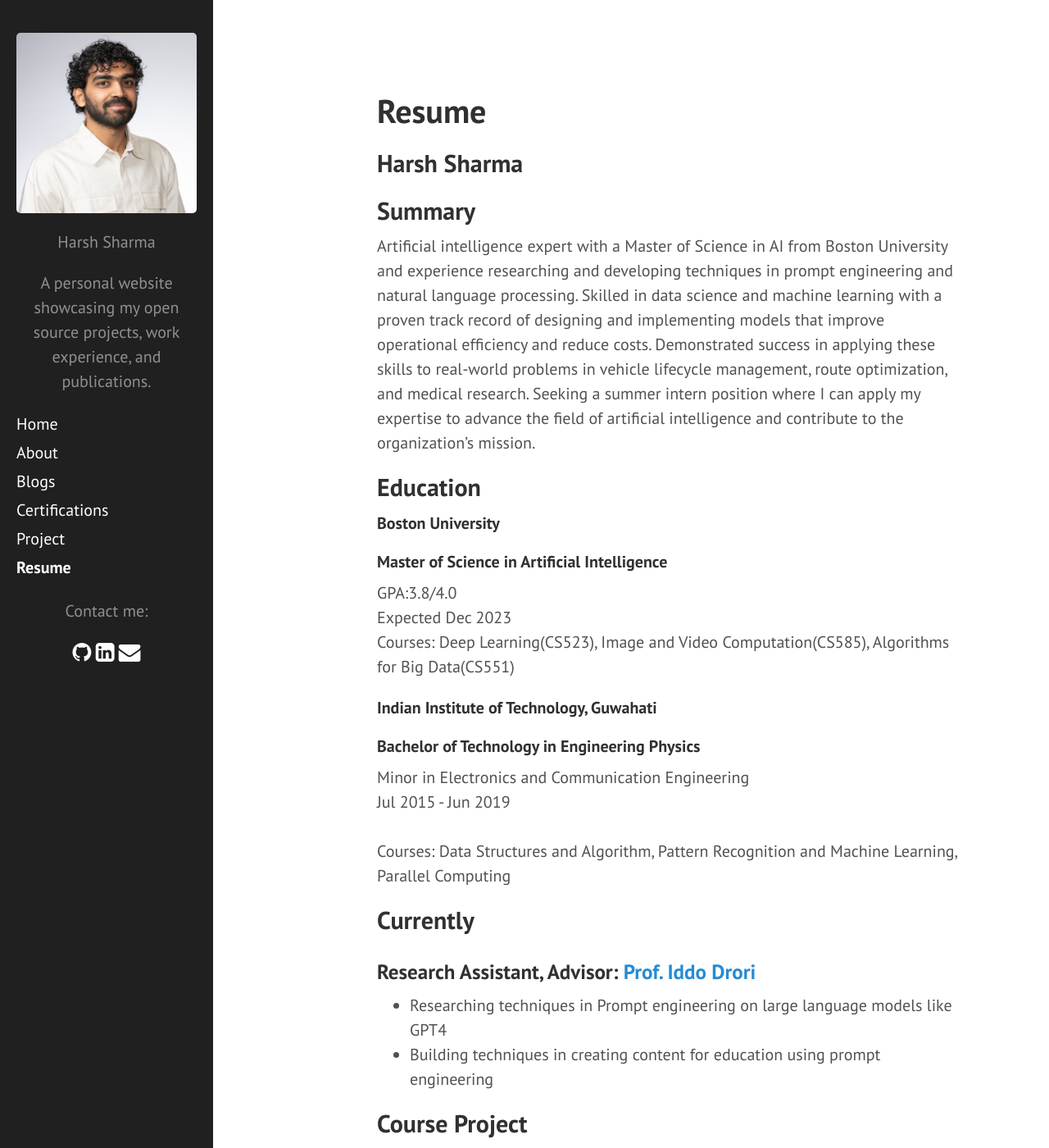
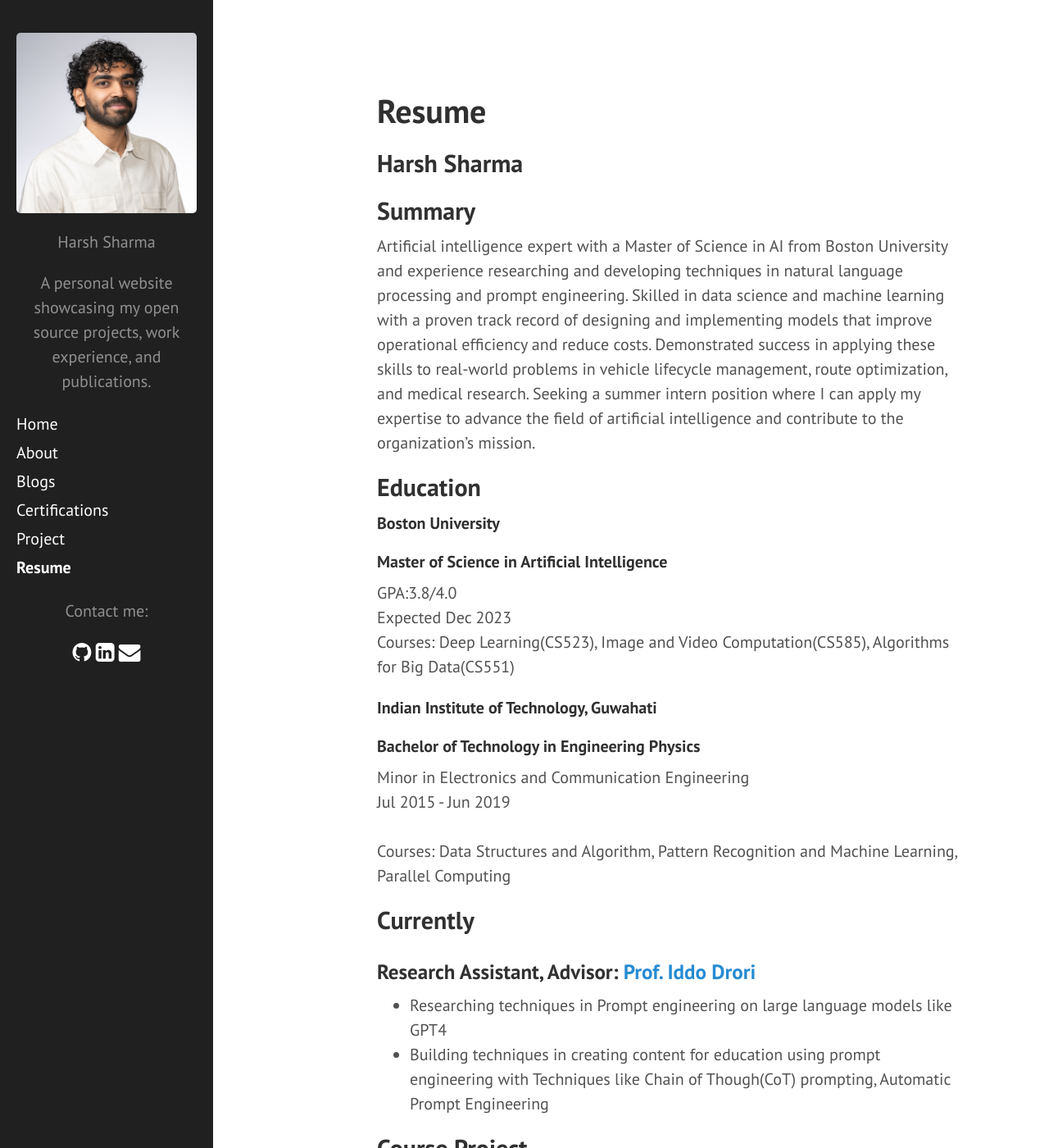
Before and after one commit to 97harsh/97harsh.github.io, a Jekyll site: the page built from resume.md, in a window 1280 px wide and 1400 px high. Shown: the whole window at 82% size. Built offline with Jekyll 4.4.1, drawn with Linux system fonts in a browser that asks for light colours; nearby versions of some CDN libraries; Markdown is read by kramdown in place of the engine named in the settings.

Commit message:
resume modifications 5/inf

```diff
--- a/resume.md
+++ b/resume.md
@@ -5,7 +5,7 @@
 ## Harsh Sharma
 
 ## Summary
-Artificial intelligence expert with a Master of Science in AI from Boston University and experience researching and developing techniques in prompt engineering and natural language processing. Skilled in data science and machine learning with a proven track record of designing and implementing models that improve operational efficiency and reduce costs. Demonstrated success in applying these skills to real-world problems in vehicle lifecycle management, route optimization, and medical research. Seeking a summer intern position where I can apply my expertise to advance the field of artificial intelligence and contribute to the organization's mission.
+Artificial intelligence expert with a Master of Science in AI from Boston University and experience researching and developing techniques in natural language processing and prompt engineering. Skilled in data science and machine learning with a proven track record of designing and implementing models that improve operational efficiency and reduce costs. Demonstrated success in applying these skills to real-world problems in vehicle lifecycle management, route optimization, and medical research. Seeking a summer intern position where I can apply my expertise to advance the field of artificial intelligence and contribute to the organization's mission.
 
 
 ## Education
@@ -26,7 +26,7 @@
 ## Currently
 ### Research Assistant, Advisor: <a href="https://scholar.google.co.il/citations?user=DDIjoEUAAAAJ" target="_blank">Prof. Iddo Drori</a>
 - Researching techniques in Prompt engineering on large language models like GPT4
-- Building techniques in creating content for education using prompt engineering
+- Building techniques in creating content for education using prompt engineering with Techniques like Chain of Though(CoT) prompting, Automatic Prompt Engineering
 
 ## Course Project
 ### Graphics Generation using Natural Language
```
